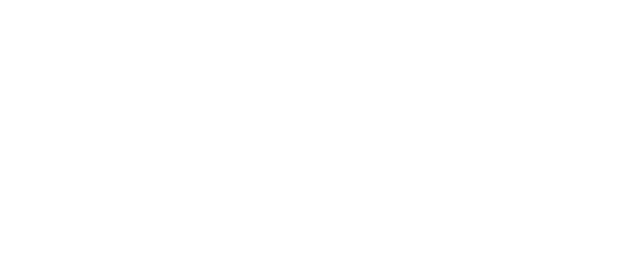
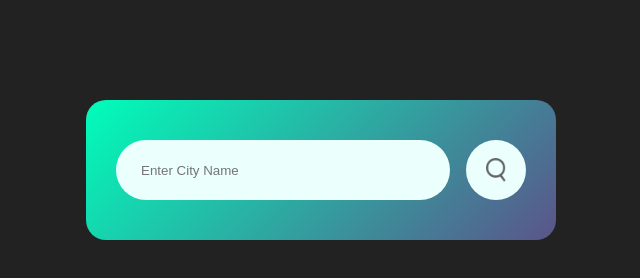
Before and after one commit to ReetamBG/Weather-App, a plain HTML site: page index.html in a window 1280 px wide. Shown: the whole page, without its empty margins (319-959 px from the left). Drawn offline with Linux system fonts and the light colour scheme.

Commit message:
Added basic HTML and CSS

```diff
--- a/index.html
+++ b/index.html
@@ -2,11 +2,16 @@
 <head>
     <meta charset="UTF-8">
     <meta name="viewport" content="width=device-width, initial-scale=1.0">
-    <title>Document</title>
+    <title>Weather App</title>
     <link rel="stylesheet" href="style.css">
 </head>
 <body>
-
+    <div class="card">
+        <div>
+            <input type="text" placeholder="Enter City Name" spellcheck="false">
+            <button>
+                <img src="./images/search.png" alt="search">
+            </button>
 <script src="script.js"></script>
 </body>
 </html>
--- a/style.css
+++ b/style.css
@@ -2,9 +2,62 @@
     margin: 0;
     padding: 0;
     box-sizing: border-box;
+    font-family: 'poppins', sans-serif;
 }
 
 html, body{
     height: 100%;
     width: 100%;
 }
+
+body{
+    background-color: #222;
+}
+
+.card{
+    width: 90%;
+    max-width: 470px;
+    /* study about max-width */
+    background-image: linear-gradient(135deg, #00feba, #5b548a);
+    color: #fff;
+    margin: 100px auto 0;
+    /* 100px from top 0px from bottom and auto from left and right */
+    border-radius: 20px;
+    padding: 40px 30px;
+    text-align: center;
+}
+
+.card div{
+    width: 100%;
+    display: flex;
+    align-items: center;
+    justify-content: space-around;
+}
+
+.card div input{
+    border: 0;
+    outline: 0;
+    /* diff between outline and border ?? */
+    background-color: #ebfffc;
+    color: #555;
+    padding: 10px 25px;
+    height: 60px;
+    border-radius: 30px;
+    margin-right: 16px;
+    flex: 1;
+    /* study about flex: 1 */
+}
+
+.card div button{
+    border: 0;
+    outline: 0;
+    background-color: #ebfffc;
+    border-radius: 50%;
+    height: 60px;
+    width: 60px;
+    cursor: pointer;
+}
+
+button img{
+    width: 20px;
+}
```
